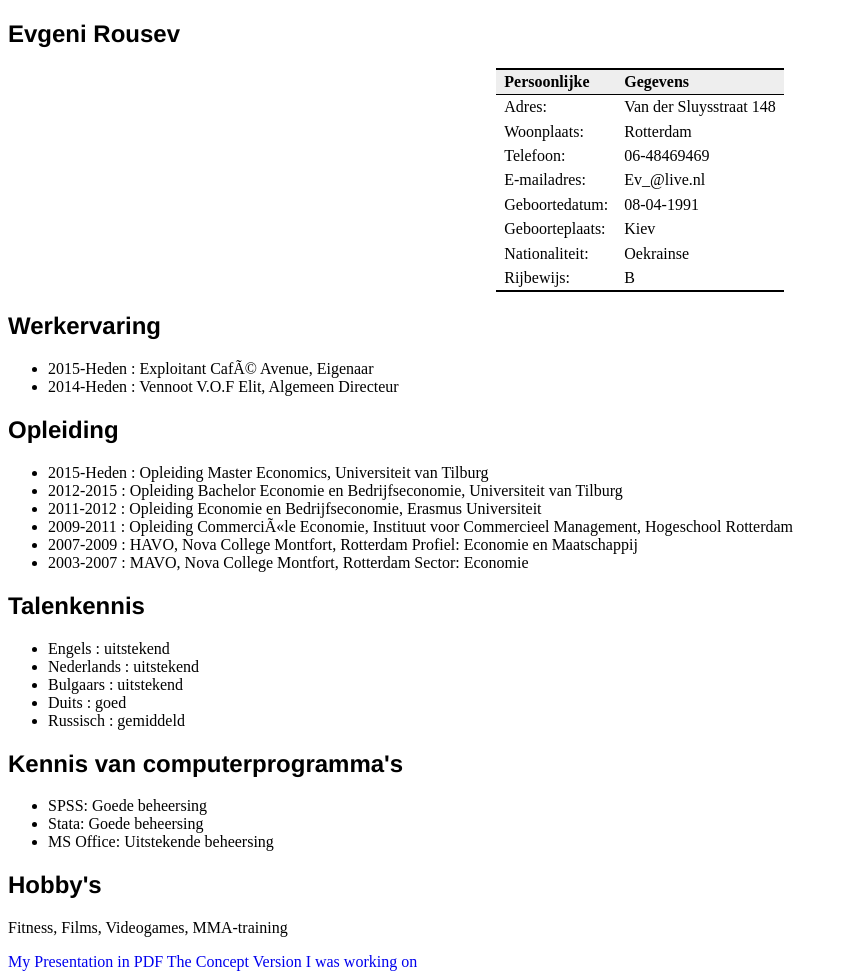
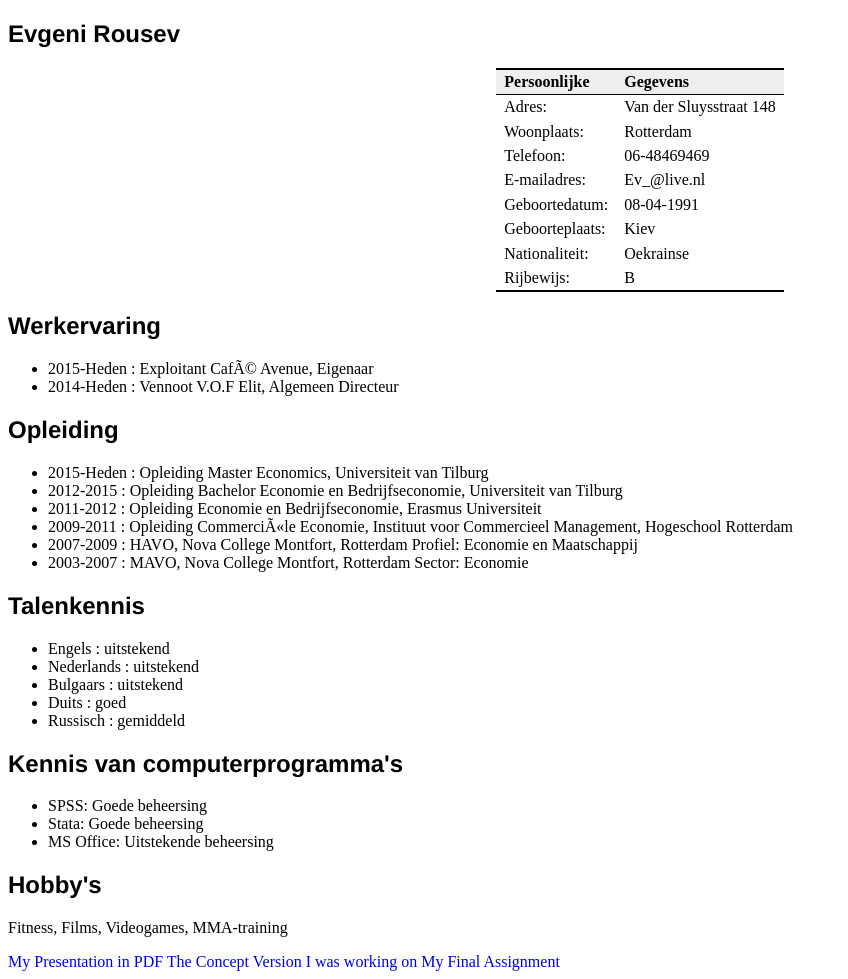
Before and after one commit to 8701/sos, a plain HTML site: page index.html in a window 1280 px wide. Shown: the part 60-1039 px from the top of the page, without its empty margins (0-848 px from the left). Drawn offline with Linux system fonts and the light colour scheme.

Commit message:
Update index.html

```diff
--- a/index.html
+++ b/index.html
@@ -91,3 +91,5 @@
 <a href="https://www.dropbox.com/s/2osnhjo819t8n7f/PwP%20Presentation.pdf?dl=0">My Presentation in PDF</a>
 
 <a href="https://www.dropbox.com/s/irx7hxef1nphly7/Concept%20Presentation.pdf?dl=0">The Concept Version I was working on</a>
+
+<a href="https://8701.github.io/Assignment3">My Final Assignment</a>
```
